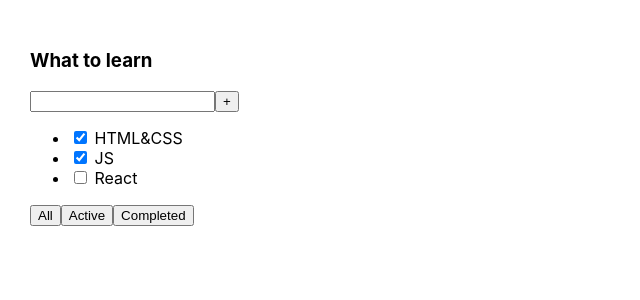
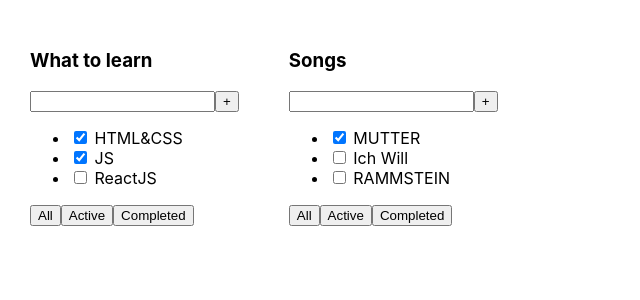
Before and after one commit to ALbirdEX/it-incubator-todolist-ts-01, a React (Create React App) app: page / in a window 1280 px wide. Shown: the top 300 px of the page, without its empty margins (0-640 px from the left). Built offline with nearby package versions, Linux system fonts and the light colour scheme.

Commit message:
Add TodoList.tsx,

```diff
--- a/src/App.tsx
+++ b/src/App.tsx
@@ -1,28 +1,39 @@
 import React from 'react';
 import './App.css';
+import {TodoList} from "./TodoList";
+
+export type TaskType = {
+    id: number
+    title: string | number
+    isDone: boolean
+}
 
 function App() {
+   /* const todoListTitle_1 = "What to learn"
+    const todoListTitle_2 = "Songs"*/
+
+    const todoListTitle = [
+        {id:1, title:"What to learn" },
+        {id:2, title:"Songs" },
+    ]
+
+    const tasks1: Array<TaskType>= [
+        {id: 1, title: "HTML&CSS", isDone: true},
+        {id: 2, title: "JS", isDone: true},
+        {id: 3, title: "ReactJS", isDone: false},
+    ]
+    const tasks2: Array<TaskType> = [
+        {id: 1, title: "MUTTER", isDone: true},
+        {id: 2, title: "Ich Will", isDone: false},
+        {id: 3, title: "RAMMSTEIN", isDone: false},
+    ]
+
     return (
         <div className="App">
-            <div>
-                <h3>What to learn</h3>
-                <div>
-                    <input/>
-                    <button>+</button>
-                </div>
-                <ul>
-                    <li><input type="checkbox" checked={true}/> <span>HTML&CSS</span></li>
-                    <li><input type="checkbox" checked={true}/> <span>JS</span></li>
-                    <li><input type="checkbox" checked={false}/> <span>React</span></li>
-                </ul>
-                <div>
-                    <button>All</button>
-                    <button>Active</button>
-                    <button>Completed</button>
-                </div>
-            </div>
+            <TodoList title={todoListTitle[0].title} tasks={tasks1}/>
+            <TodoList title={todoListTitle[1].title} tasks={tasks2}/>
         </div>
-    );
+    )
 }
 
 export default App;
--- /dev/null
+++ b/src/TodoList.tsx
@@ -0,0 +1,34 @@
+import React from "react";
+import {TaskType} from "./App";
+
+type TodoListPropsType = {
+    title: string
+    tasks: Array<TaskType>   // tasks: TaskType[]
+}
+/*export type TaskType = {     //export т.к. передавали бы в App.tsx
+    id: number
+    title: string
+    isDone: boolean
+}*/
+
+export function TodoList(props: TodoListPropsType) {
+    return (
+        <div>
+            <h3>{props.title}</h3>
+            <div>
+                <input/>
+                <button>+</button>
+            </div>
+            <ul>
+                <li><input type="checkbox" checked={props.tasks[0].isDone}/> <span>{props.tasks[0].title}</span></li>
+                <li><input type="checkbox" checked={props.tasks[1].isDone}/> <span>{props.tasks[1].title}</span></li>
+                <li><input type="checkbox" checked={props.tasks[2].isDone}/> <span>{props.tasks[2].title}</span></li>
+            </ul>
+            <div>
+                <button>All</button>
+                <button>Active</button>
+                <button>Completed</button>
+            </div>
+        </div>
+    )
+}
```
